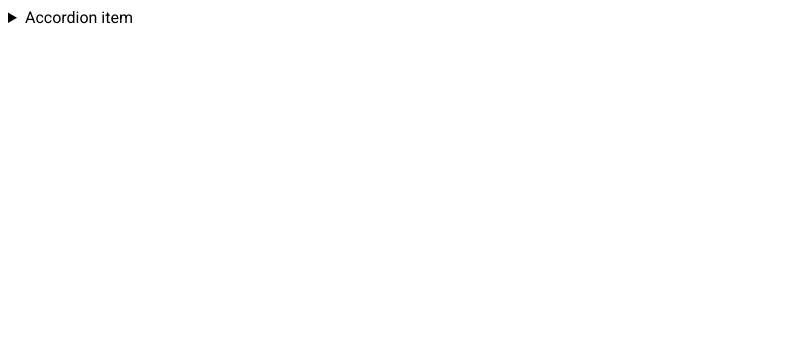
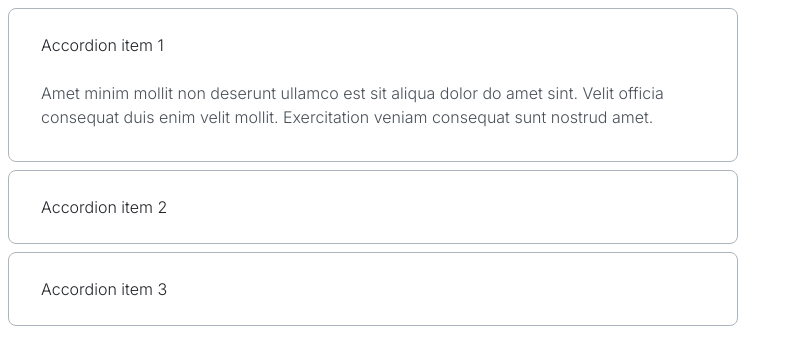
Before and after one commit to js-tasks-ru/htmlcss-20220616_zero713, a website: page 03-lection1/02-accordion/index.html in a window 1280 px wide. Shown: the whole page, without its empty margins (0-793 px from the left). Drawn offline with Linux system fonts and the light colour scheme.

Commit message:
add solution task4

```diff
--- a/03-lection1/02-accordion/accordion.css
+++ b/03-lection1/02-accordion/accordion.css
@@ -1 +1,31 @@
 /* Стилизация аккордеона */
+.accordion {
+    display: flex;
+    flex-direction: column;
+    gap: 8px;
+}
+.accordion__block {
+    border: 1px var( --grey-3) solid;
+    border-radius: 8px;
+    box-sizing: border-box;
+    max-width: 730px;
+    min-width: 200px;
+}
+
+.accordion__font {
+    font-family: 'Inter', sans-serif;
+    font-size: 16px;
+    line-height: 24px;
+    font-weight: normal;
+}
+
+.accordion__caption {
+    list-style-type: none;
+    color: var(--black);
+    margin: 24px 0px 24px 32px;
+}
+
+.accordion__content {
+    color: var(--grey-4);
+    margin: 0px 48px 32px 32px;
+}
--- a/03-lection1/02-accordion/index.html
+++ b/03-lection1/02-accordion/index.html
@@ -6,13 +6,31 @@
         <link rel="stylesheet" href="./accordion.css">
     </head>
     <body>
-        <details>
-            <summary>
-                Accordion item
-            </summary>
-            <p>
-                Hidden content
-            </p>
-        </details>
+        <div class="accordion">
+            <details open class="accordion__block">
+                <summary class="accordion__caption accordion__font">
+                    Accordion item 1
+                </summary>
+                <p class="accordion__content accordion__font">
+                    Amet minim mollit non deserunt ullamco est sit aliqua dolor do amet sint. Velit officia consequat duis enim velit mollit. Exercitation veniam consequat sunt nostrud amet.
+                </p>
+            </details>
+            <details class="accordion__block">
+                <summary class="accordion__caption accordion__font">
+                    Accordion item 2
+                </summary>
+                <p class="accordion__content accordion__font">
+                    Lorem ipsum dolor sit amet consectetur adipisicing elit. Ut sed dignissimos rem maiores adipisci minus? At illo corrupti alias quas error eum, explicabo aspernatur amet natus reprehenderit eos aliquam sint velit laudantium adipisci eius nisi dolores repellendus architecto ducimus recusandae, quis nobis eveniet! Repellendus, laboriosam, dolorem rem amet beatae atque quibusdam aliquam omnis unde deserunt expedita eveniet? Sint at molestiae odit iusto corrupti dolor eum esse eaque dicta, non quasi ex reiciendis quia eos consectetur hic facere, quo repellat, tenetur ullam saepe cumque vitae. Quisquam facere autem amet et iure! Maiores reprehenderit porro quibusdam laudantium ad architecto, repellat eveniet. Eligendi?
+                </p>
+            </details>
+            <details class="accordion__block">
+                <summary class="accordion__caption accordion__font">
+                    Accordion item 3
+                </summary>
+                <p class="accordion__content accordion__font">
+                    Lorem ipsum dolor sit amet consectetur adipisicing elit. Natus repudiandae assumenda ipsam nam obcaecati cupiditate nostrum! Magni qui excepturi voluptate ipsum harum a eligendi neque explicabo recusandae odio! Perspiciatis natus laborum tenetur officia. Non, atque. Aut repellat quam distinctio iure beatae delectus recusandae odio quas cumque placeat fuga dolor dicta alias temporibus cum numquam deserunt velit maiores, obcaecati, id, fugiat soluta amet consequuntur. Eligendi aliquid harum dignissimos obcaecati ullam beatae, voluptatum atque dicta saepe enim quas nulla aut quia veniam maiores aliquam delectus ea iste porro accusantium quae adipisci modi laboriosam numquam. Ipsam omnis soluta qui consectetur nostrum facilis voluptatem?
+                </p>
+            </details>
+        </div>
     </body>
 </html>
--- a/assets/fonts/fonts.css
+++ b/assets/fonts/fonts.css
@@ -1 +1,2 @@
 @import url('https://fonts.googleapis.com/css2?family=Roboto:ital,wght@0,100;0,300;0,400;0,500;0,700;0,900;1,100;1,300;1,400;1,500;1,700;1,900&display=swap');
+@import url('https://fonts.googleapis.com/css2?family=Inter:wght@300&display=swap');
```
